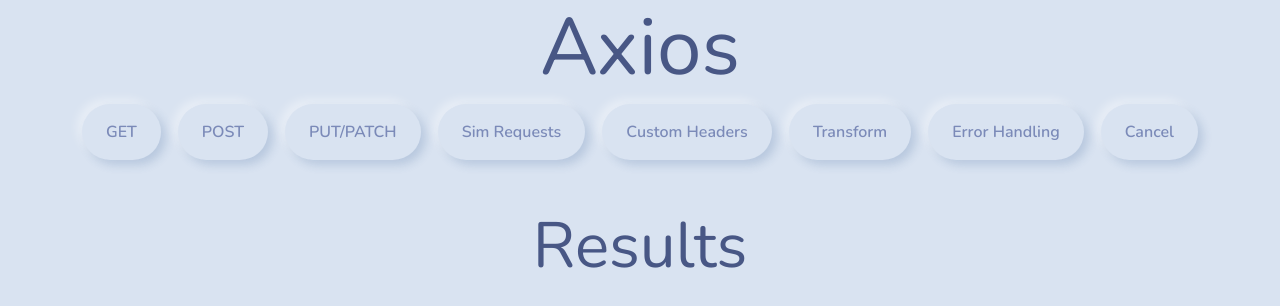
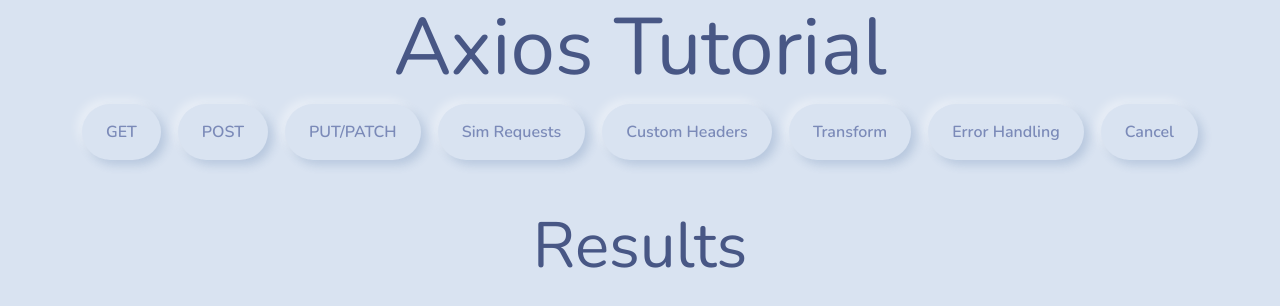
Before and after one commit to j0pine4/axios_practice, a website: page index.html in a window 1280 px wide. Drawn offline with nearby package versions, Linux system fonts and the light colour scheme.

Commit message:
Made some minor adjustments for github tutorial

```diff
--- a/axios.js
+++ b/axios.js
@@ -49,6 +49,7 @@
 getBtn = document.querySelector('#get')
 getBtn.addEventListener('click', function(e){
     getTodos(5)
+    console.log("Added this for git practice")
 })
 
 // Post Requests
--- a/index.html
+++ b/index.html
@@ -13,7 +13,7 @@
   <body>
       <div class="container">
 
-        <h1 class="display-1 text-center">Axios</h1>
+        <h1 class="display-1 text-center">Axios Tutorial</h1>
 
         <form id='form'>
             <div class="row">
```
